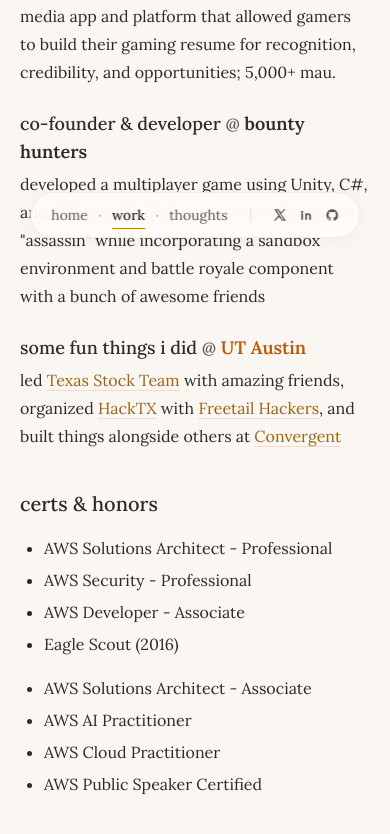
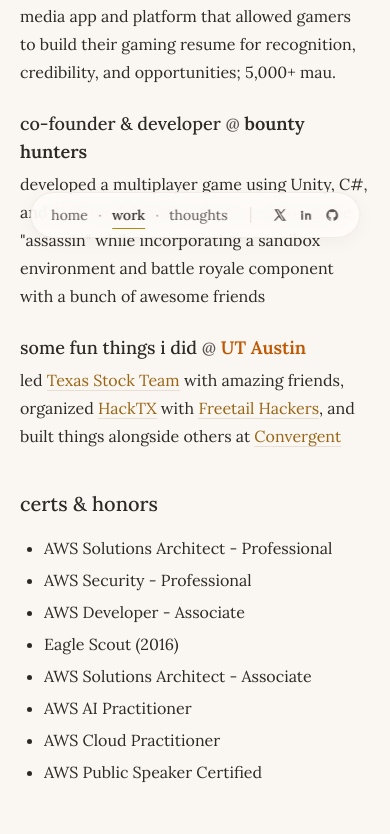
Before and after one commit to adiadd/adiadd.github.io, a Next.js app: page /experience in a window 390 px wide. Shown: the part 594-1428 px from the top of the page. Built offline with nearby package versions, Linux system fonts and the light colour scheme.

Commit message:
fix: reduce mobile spacing for certs section

```diff
--- a/src/app/experience/page.tsx
+++ b/src/app/experience/page.tsx
@@ -147,7 +147,7 @@
           <h2 className="font-display text-xl font-medium mb-4">
             certs & honors
           </h2>
-          <div className="grid grid-cols-1 md:grid-cols-2 gap-4">
+          <div className="grid grid-cols-1 md:grid-cols-2 gap-1 md:gap-4">
             <ul className="list-disc pl-6 space-y-1 text-(--color-text)">
               <li>AWS Solutions Architect - Professional</li>
               <li>AWS Security - Professional</li>
```
